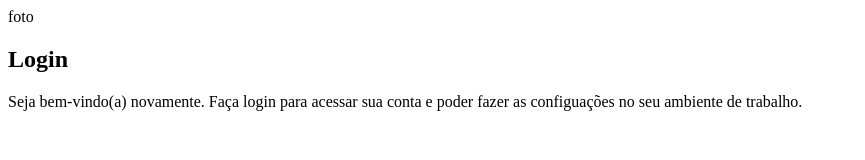
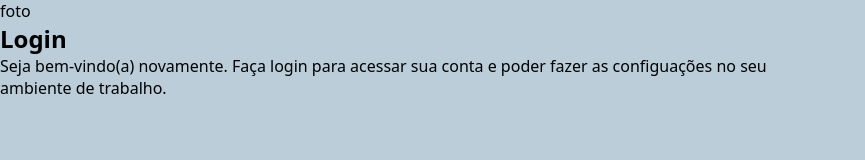
Before and after one commit to Diegoramonn/projeto-login, a plain HTML site: page index.html in a window 1280 px wide. Shown: the whole page, without its empty margins (0-865 px from the left). Drawn offline with Linux system fonts and the light colour scheme.

Commit message:
atualizei

```diff
--- a/estilos/style.css
+++ b/estilos/style.css
@@ -1 +1,15 @@
 @charset "UTF-8";
+
+* {
+    font-family: system-ui, -apple-system, BlinkMacSystemFont, 'Segoe UI', Roboto, Oxygen, Ubuntu, Cantarell, 'Open Sans', 'Helvetica Neue', sans-serif;
+    padding: 0px;
+    margin: 0px;
+    box-sizing: border-box;
+
+}
+body,html{
+    background-color:#BACDD9;
+    height: 100vh;
+    width: 100vh;
+
+}
```
